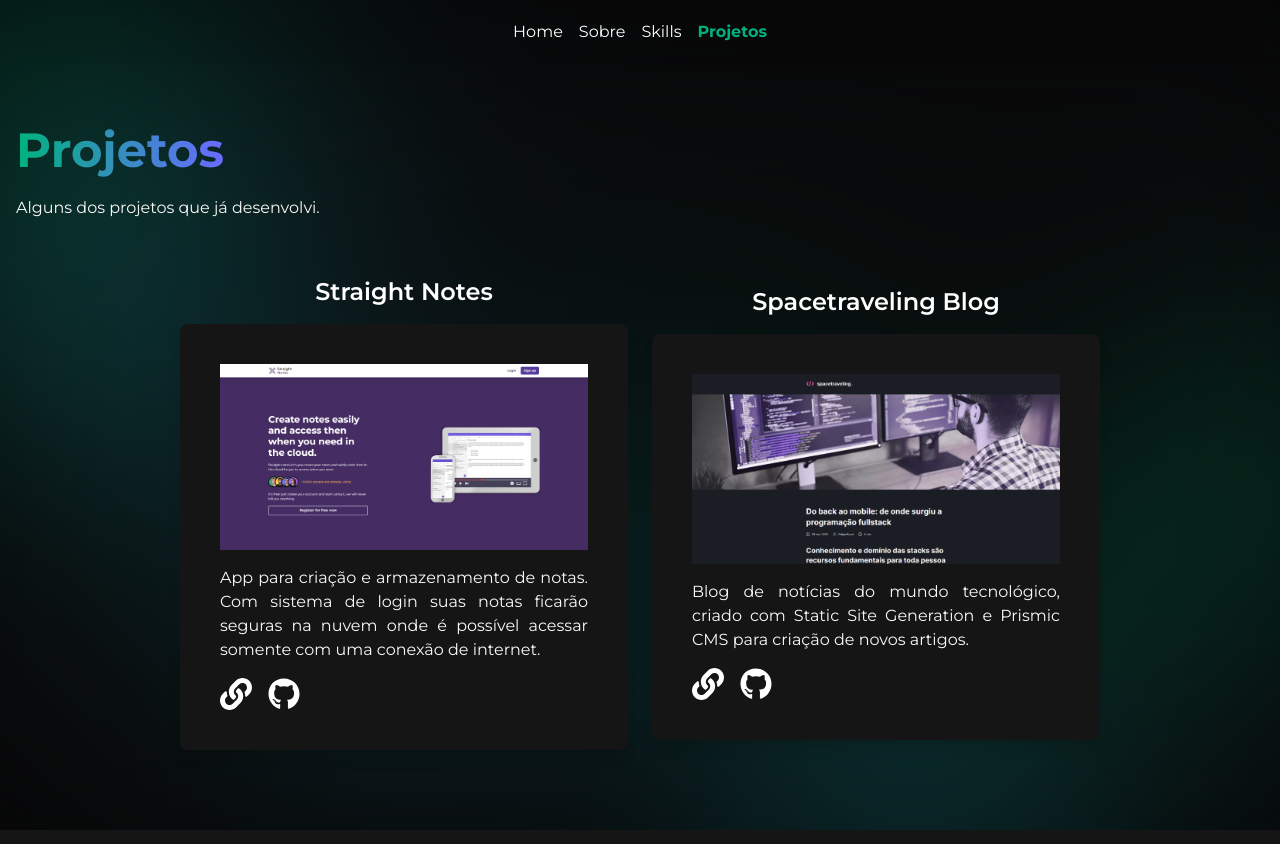
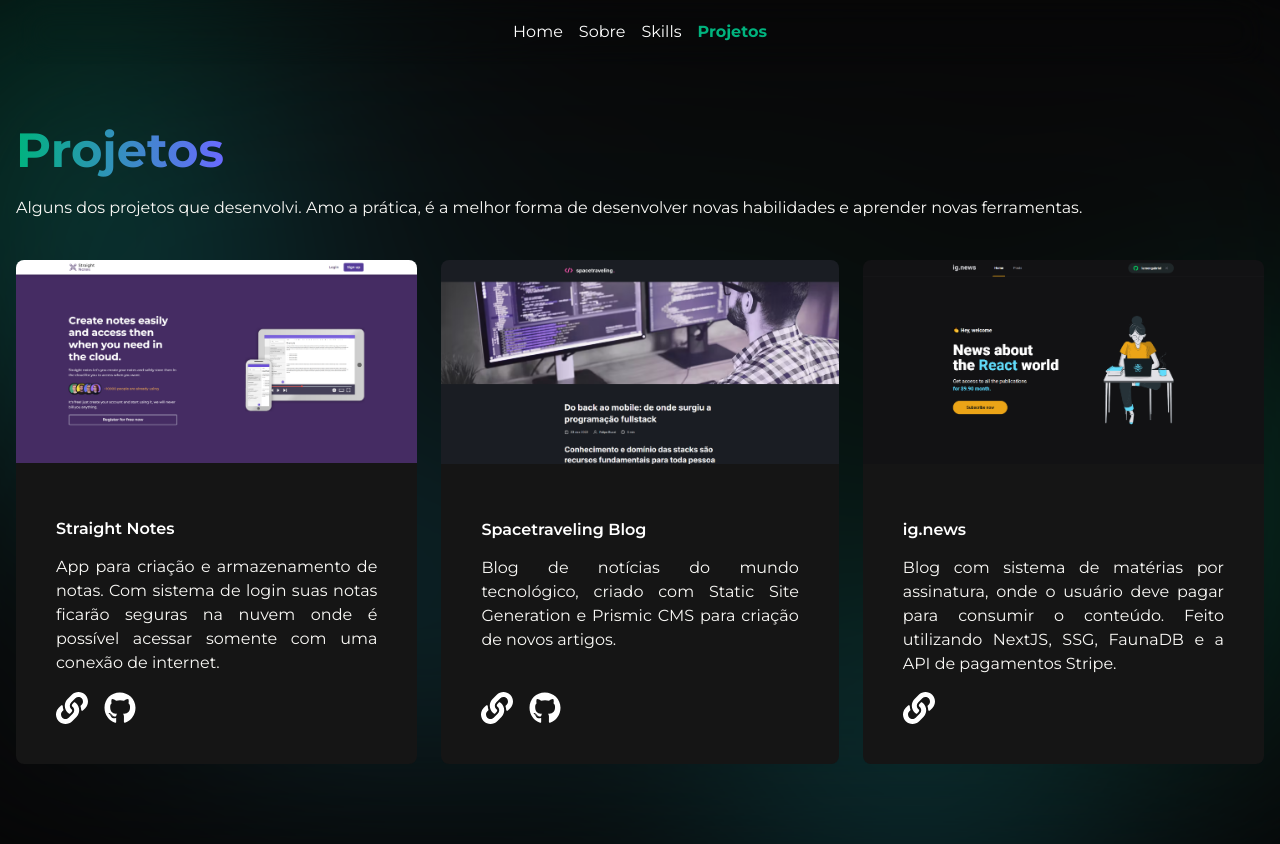
Before and after one commit to lamongabriel/old-portfolio, a Next.js app: page /projects in a window 1280 px wide. Built offline with nearby package versions, Linux system fonts and the light colour scheme.

Commit message:
new ProjectCard component style

```diff
--- a/src/components/ProjectCard.tsx
+++ b/src/components/ProjectCard.tsx
@@ -1,6 +1,5 @@
 import { ReactNode } from 'react'
 import Image, { StaticImageData } from 'next/image'
-import { Box } from './design/Box'
 import { Heading } from './design/Heading'
 import { Text } from './design/Text'
 import { FaGithub, FaLink } from 'react-icons/fa'
@@ -15,13 +14,13 @@ interface ProjectCardProps {
 
 export function ProjectCard ({ title, image, children, github, link }: ProjectCardProps) {
   return (
-		<div className='md:max-w-md flex flex-col'>
-			<Heading className='text-2xl mb-4 text-center'>
-				{title}
-			</Heading>
-			<Box className='flex-1'>
-				<Image src={image} alt={title} className='' />
-				<Text>
+		<div className='md:max-w-md flex flex-col rounded-lg overflow-hidden mx-auto'>
+			<Image src={image} alt={title} />
+			<div className='bg-lg-gray-500 p-10 flex-1 flex flex-col'>
+				<Heading>
+					{title}
+				</Heading>
+				<Text className='flex-1'>
 					{ children }
 				</Text>
 				<div className='flex mt-4 gap-4'>
@@ -36,7 +35,7 @@ export function ProjectCard ({ title, image, children, github, link }: ProjectCa
 						</a>
 					)}
 				</div>
-			</Box>
+			</div>
 	</div>
   )
 }
--- a/src/pages/projects.tsx
+++ b/src/pages/projects.tsx
@@ -5,6 +5,7 @@ import { ProjectCard } from '../components/ProjectCard'
 
 import straightNotes from '../assets/projects/straight-notes.png'
 import spacetraveling from '../assets/projects/spacetraveling-blog.png'
+import ignews from '../assets/projects/ignews.png'
 
 export default function Projects () {
   return (
@@ -13,9 +14,9 @@ export default function Projects () {
 				Projetos
 			</HeadingGradient>
 			<Text>
-				Alguns dos projetos que já desenvolvi.
+				Alguns dos projetos que desenvolvi. Amo a prática, é a melhor forma de desenvolver novas habilidades e aprender novas ferramentas.
 			</Text>
-			<section className='my-10 flex flex-col md:flex-row gap-6 items-center justify-center'>
+			<section className='my-10 flex flex-col lg:flex-row gap-6 justify-center items-stretch'>
 				<ProjectCard
 					title='Straight Notes'
 					image={straightNotes}
@@ -34,6 +35,14 @@ export default function Projects () {
 					Blog de notícias do mundo tecnológico, criado com Static Site Generation e
 					Prismic CMS para criação de novos artigos.
 				</ProjectCard>
+				<ProjectCard
+					title='ig.news'
+					image={ignews}
+					github='https://github.com/lamongabriel/ignews'
+				>
+					Blog com sistema de matérias por assinatura, onde o usuário deve pagar para consumir o conteúdo.
+					Feito utilizando NextJS, SSG, FaunaDB e a API de pagamentos Stripe.
+				</ProjectCard>
 			</section>
 		</Layout>
   )
```
Also changed, not shown: src/assets/projects/ignews.png (added).
